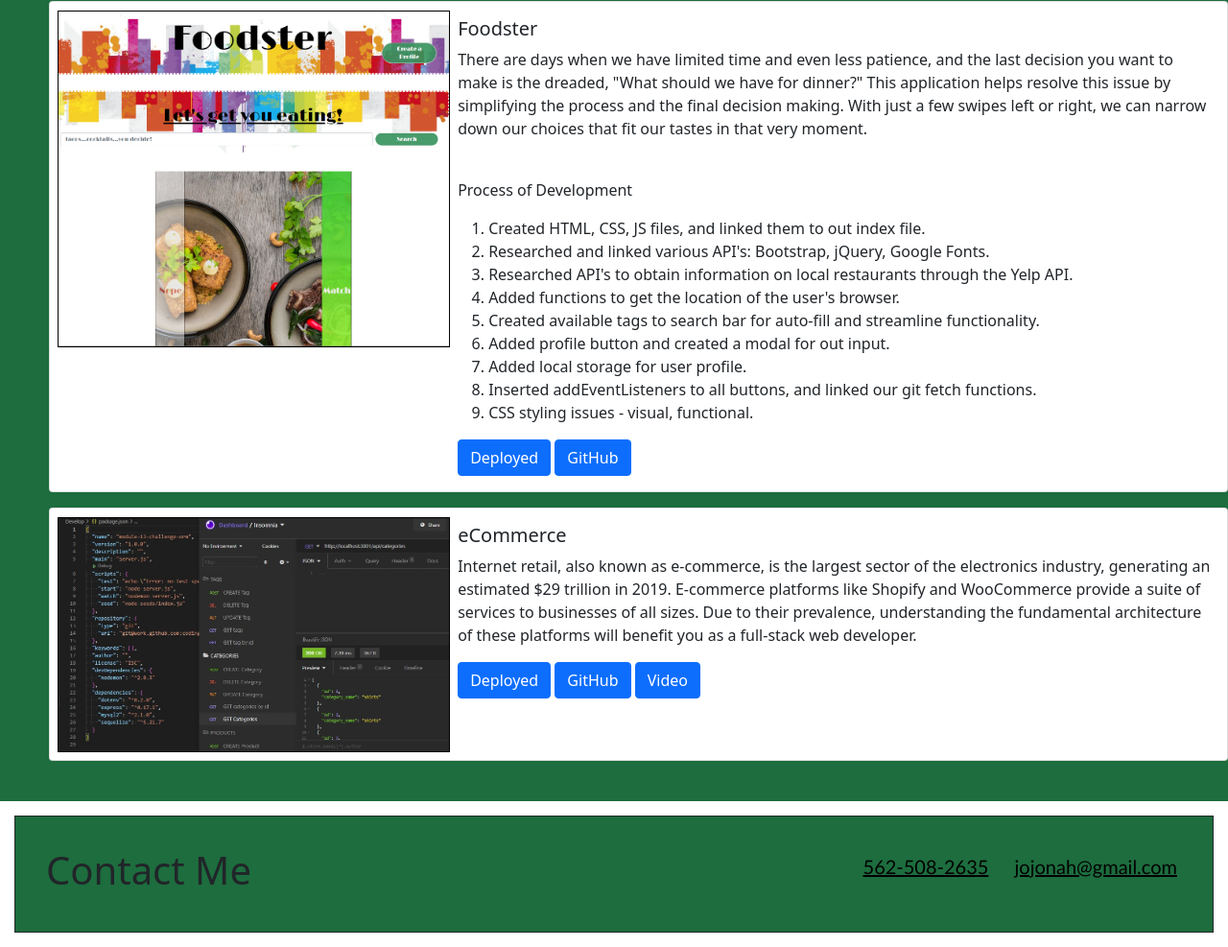
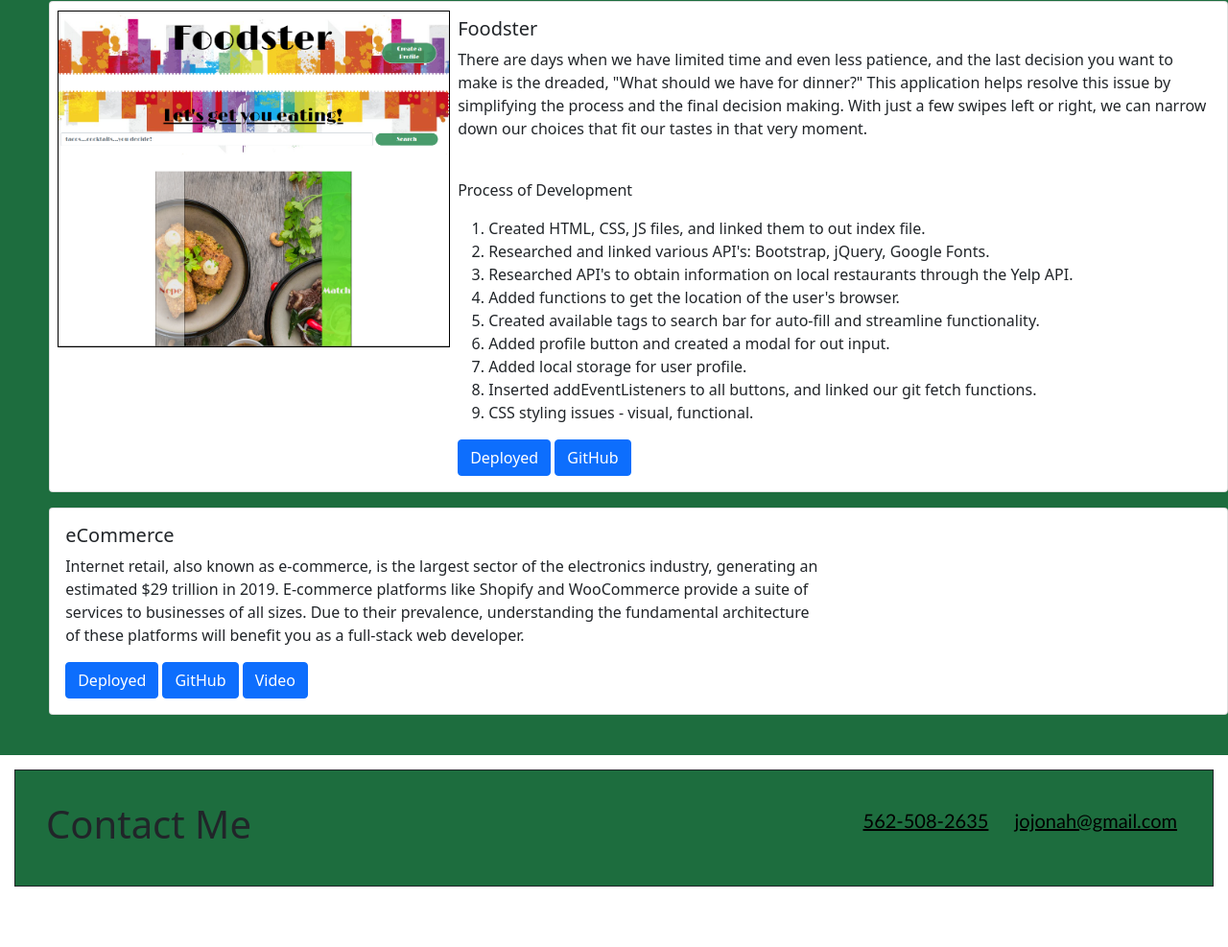
Before and after one commit to jojonah1812/Portfolio, a website: page index.html in a window 1280 px wide. Shown: the part 1239-2226 px from the top of the page at 96% size. After the commit the page ends 2178 px from the top, so only its background shows below. Drawn offline with nearby package versions, Linux system fonts and the light colour scheme.

```diff
--- a/index.html
+++ b/index.html
@@ -139,11 +139,7 @@
 <!--///////////////////////3 \/-->
             <section class="card mb-3" style="max-width: 100%;">
                 <div class="row g-0">
-                    <div class="col-md-4">
-                        <a href="https://jojonah1812.github.io/E-Commerce-Back-End-ORM/" target="_blank"><img
-                        src="./assets/images/project-images/ecommerceCOMMERCIAL.jpg" alt="eCommerce project"
-                        class="float-left"></a>
-                    </div>
+
                     <div class="col-md-8">
                         <div class="card-body">
                             <h5 class="card-title">eCommerce</h5>
```
Also changed, not shown: server.js (+7 -0 lines).
